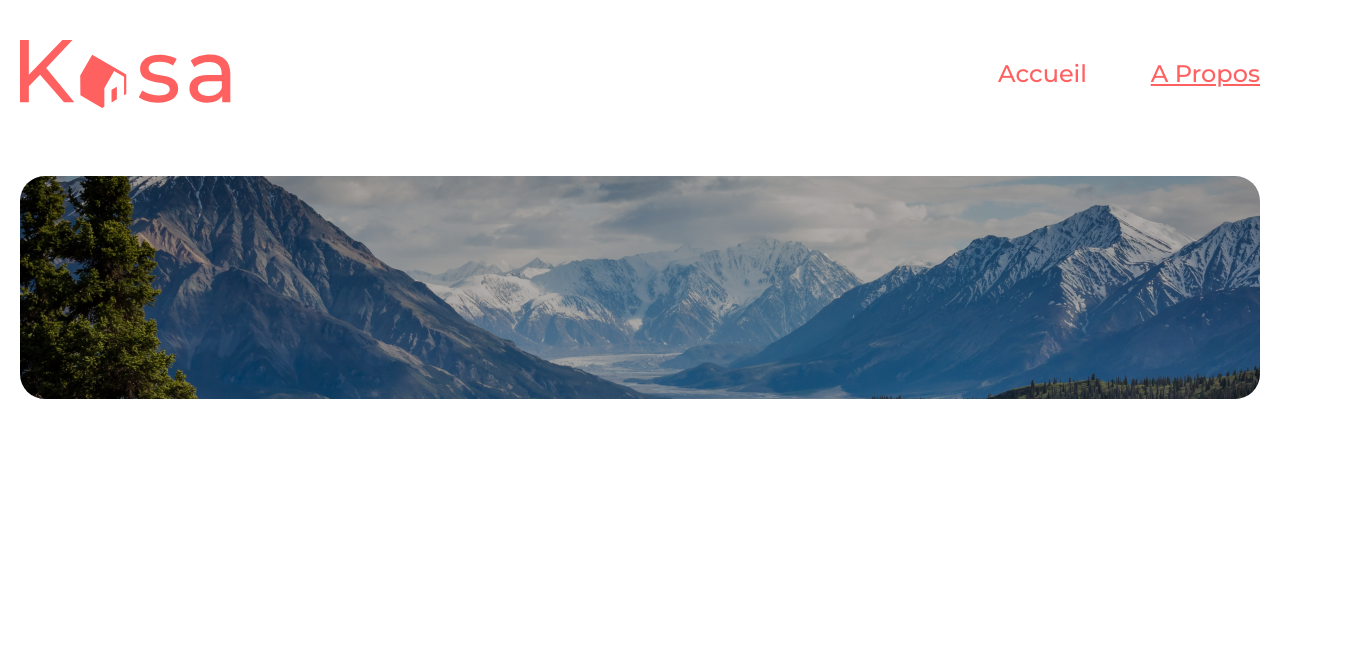
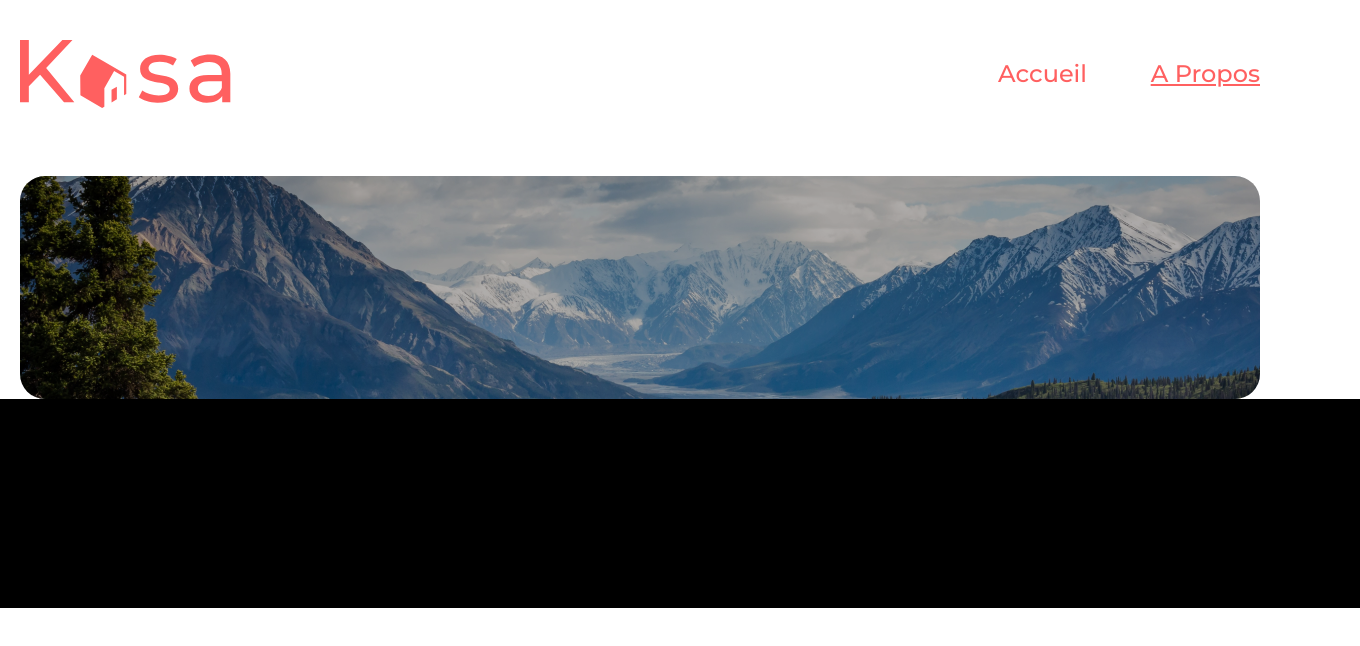
Before and after one commit to evincent83/Kasa, a React (Create React App) app: page /about in a window 1280 px wide. Shown: the top 646 px of the page, 1360 px wide, since content can reach past the window. Built offline with nearby package versions, Linux system fonts and the light colour scheme.

Commit message:
commit to fix a bug with the height

```diff
--- a/src/App.js
+++ b/src/App.js
@@ -18,7 +18,7 @@ function App() {
         <Route path="/about" element={<About />} />
         <Route path="/*" element={<Error404 />} />
       </Routes>
-    {/* <Footer /> */}
+    <Footer />
     </>
   );
 }
--- a/src/css/app.css
+++ b/src/css/app.css
@@ -14,15 +14,11 @@
 
 
 html, body, main, #root {
-    height: 100%;
-    width: 100%;
-    margin: 0;
+    margin: 0 auto;
     padding: 0;
-
 }
 
 #root {
     margin: 0 auto;
     width: 1240px;
-    position: relative;
 }
--- a/src/css/footer.css
+++ b/src/css/footer.css
@@ -1,7 +1,6 @@
 footer {
-    width: 100%;
+    width: 1440px;
     height: 209px;
     background-color: black;
-    bottom: 0;
-    position: relative;
+    margin-left: -100px;
 }
--- a/src/css/home.css
+++ b/src/css/home.css
@@ -1,8 +1,7 @@
-#bgHome {
-    position: absolute;
+.bgHome {
+    display: flex;
     background-color: #F6F6F6;
     border-radius: 25px;
     width: 100%;
-    top:437px;
-    margin: 0 auto;
+    margin-top: 43px;
 }
--- a/src/pages/home.jsx
+++ b/src/pages/home.jsx
@@ -6,7 +6,7 @@ export default function Home() {
   return (
     <main>
       <ImgSubHeader backImg={backImg} alt={"Background - Chez vous et partout ailleurs"} title/>
-        <div id="bgHome">
+        <div className="bgHome">
           <ThumbGrid />
         </div>
     </main>
```
